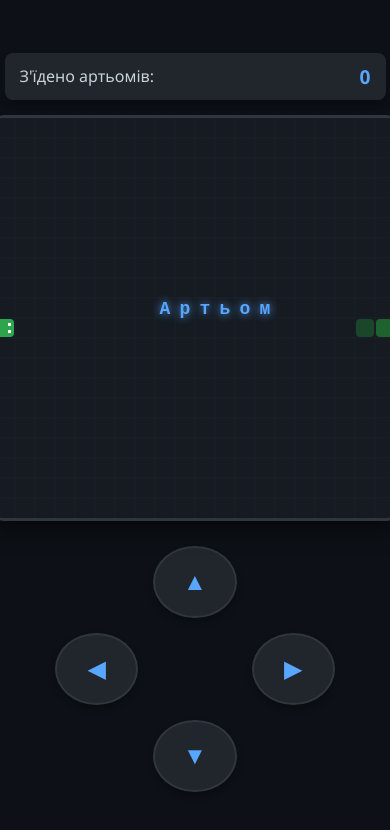
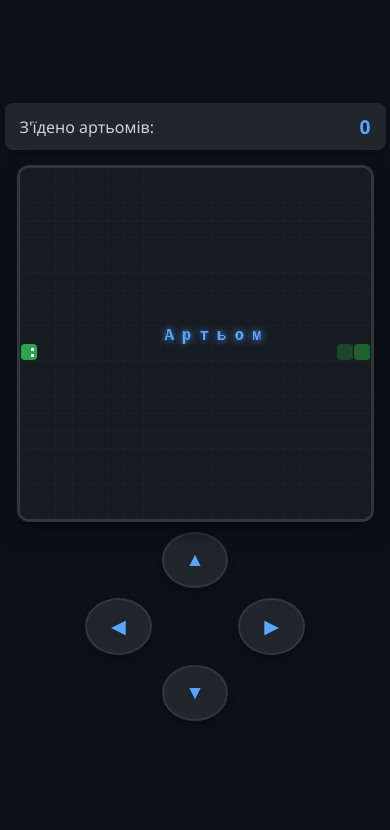
Before and after one commit to mk7k/snake_game, a plain HTML site: page index.html in a window 390 px wide. Drawn offline with Linux system fonts and the light colour scheme.

Commit message:
fix mobile layout

```diff
--- a/index.html
+++ b/index.html
@@ -61,20 +61,24 @@
             background-color: var(--canvas-bg);
             display: block;
             image-rendering: pixelated;
+            max-width: 90vw;
+            max-height: 45vh; /* Трохи зменшив висоту, щоб звільнити місце кнопкам */
+            object-fit: contain;
         }
 
         .controls {
             display: grid;
             grid-template-columns: repeat(3, 1fr);
-            gap: 15px;
-            margin-top: 25px;
+            gap: 10px;
+            margin-top: 10px;
             width: 90vw;
-            max-width: 280px;
+            max-width: 220px;
+            padding-bottom: 20px; /* Захист від нижньої панелі браузера */
         }
 
         button {
-            padding: 20px;
-            font-size: 1.5rem;
+            padding: 15px;
+            font-size: 1.2rem;
             background: var(--ui-bg);
             color: var(--accent-color);
             border: 2px solid #30363d;
```
